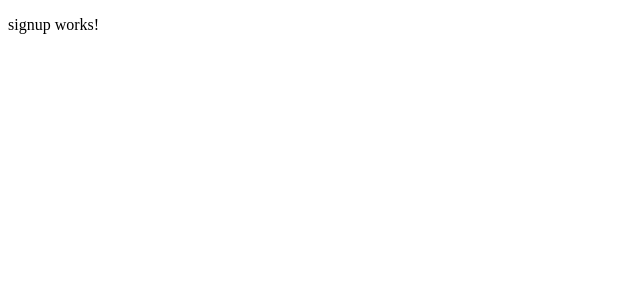
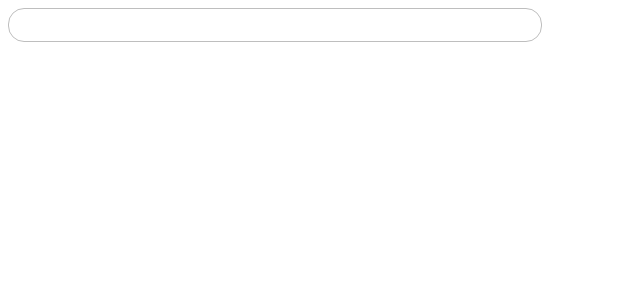
Before and after one commit to lapppius/team-3-hackathon, an Angular app: page /signup in a window 1280 px wide. Shown: the top 300 px of the page, without its empty margins (0-640 px from the left). Built offline with nearby package versions, Linux system fonts and the light colour scheme.

Commit message:
created a box component and added it to the signup

```diff
--- /dev/null
+++ b/src/app/components/box/box.component.html
@@ -0,0 +1,3 @@
+<section>
+  <ng-content />
+</section>
--- /dev/null
+++ b/src/app/components/box/box.component.scss
@@ -0,0 +1,6 @@
+section {
+  border: 1px solid var(--primary-border-color);
+  border-radius: 1rem;
+  max-width: 500px;
+  padding: 1rem;
+}
--- a/src/app/components/signup/signup.component.html
+++ b/src/app/components/signup/signup.component.html
@@ -1 +1,3 @@
-<p>signup works!</p>
+<app-box>
+
+</app-box>
--- a/src/styles.scss
+++ b/src/styles.scss
@@ -1 +1,6 @@
 /* You can add global styles to this file, and also import other style files */
+
+:root {
+  --primary-border-color: rgb(190, 190, 190);
+
+}
```
Also changed, not shown: src/app/components/box/box.component.ts (added, +12 -0 lines), src/app/components/signup/signup.component.ts (+4 -5 lines), 1 other file (tests, documents, lock files or other folders).
